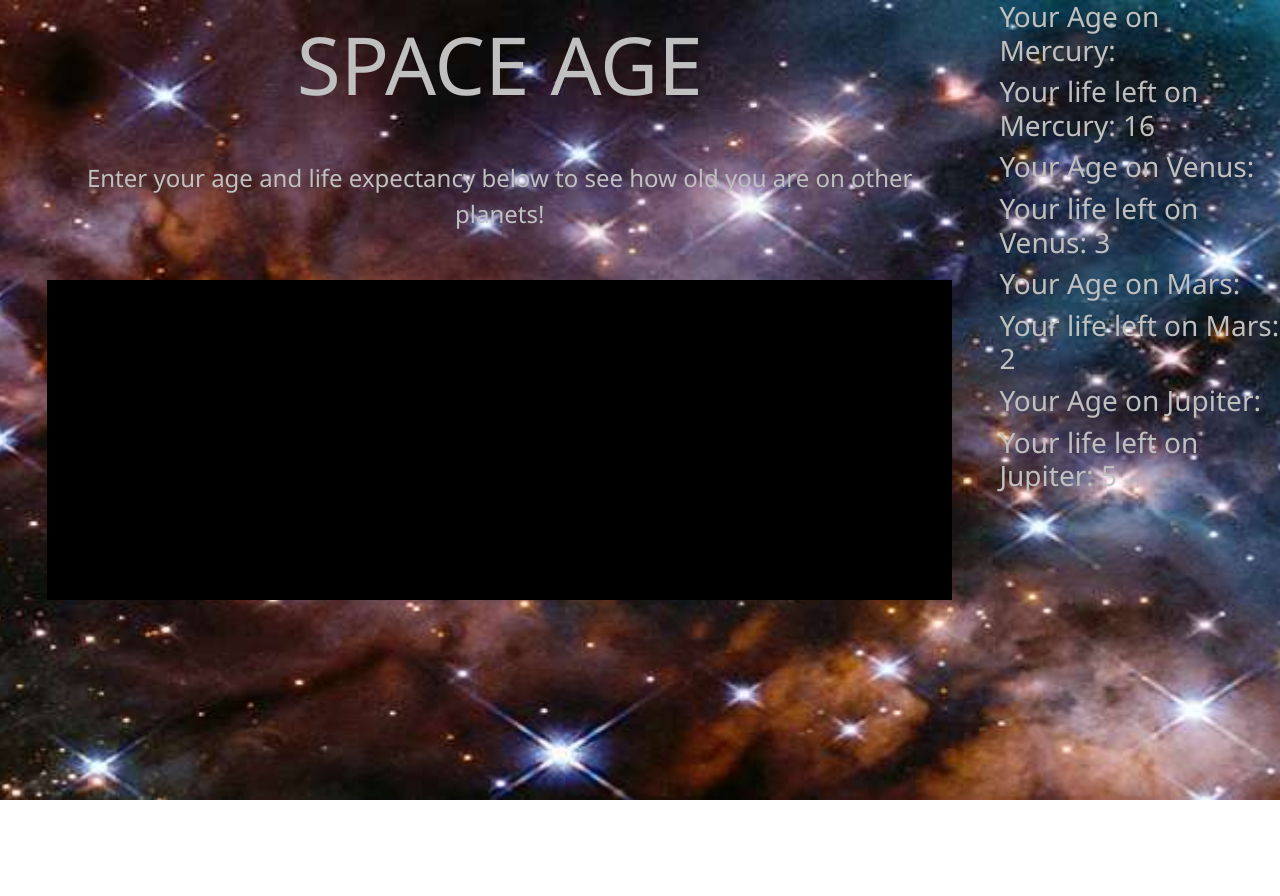
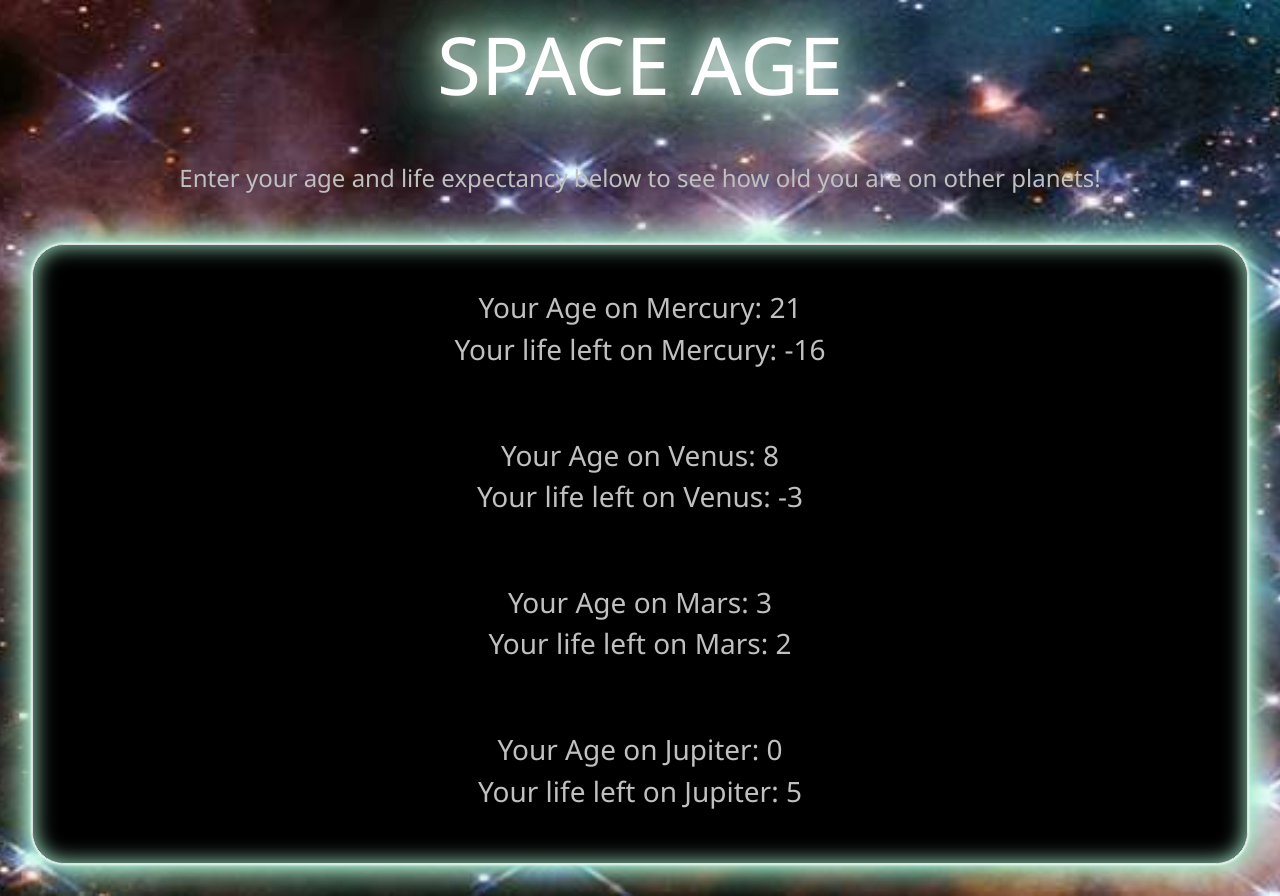
Before and after one commit to rbroadsword/space-age, a website built with webpack: page src/index.html in a window 1280 px wide. Both pictures are taken after typing "5", "5" into the empty fields and a click on the button "Submit". Before the commit the page ends 800 px from the top, so only its background shows below. Built offline with nearby package versions, Linux system fonts and the light colour scheme.

Commit message:
fix jquery and update lifeLeftOn(planet) methods

```diff
--- a/src/css/styles.css
+++ b/src/css/styles.css
@@ -6,7 +6,6 @@
 body {
   color: silver;
   font-family: 'Segoe UI', Tahoma, Geneva, Verdana, sans-serif;
-  display: flex;
   min-height: 100vh;
   background-image: url("../assets/img/prawn-nebula-1638085867.jpg");
   background-position: center;
@@ -41,7 +40,36 @@ body {
   padding: .5rem;
   margin: .5rem;
 }
-
 .results {
   display: none;
+  min-height: 60vh;
+  text-align: center;
+  padding: 2rem;
+  margin: 2rem;
+  background-color: black;
 }
+.mercury, .venus, .mars, .jupiter {
+  margin: 1rem;
+  padding: 1.5rem;
+}
+.neonText {
+  color: #fff;
+  text-shadow:
+    0 0 21px #fff,
+    0 0 42px #AAF0D1,
+    0 0 82px #AAF0D1,
+    0 0 92px #AAF0D1,
+    0 0 102px #AAF0D1,
+    0 0 151px #AAF0D1;
+}
+.border {
+  border: 0.2rem solid #fff;
+  border-radius: 2rem;
+  padding: 0.4em;
+  box-shadow: 0 0 .2rem #fff,
+              0 0 .2rem #fff,
+              0 0 2rem  #AAF0D1,
+              0 0 0.8rem #AAF0D1,
+              0 0 2.8rem #AAF0D1,
+              inset 0 0 1.3rem #AAF0D1;
+}
--- a/src/index.html
+++ b/src/index.html
@@ -9,11 +9,11 @@
 <body>
   <div class="container image">
     <header class="intro">
-      <h1>SPACE AGE</h1>
+      <h1 class="neonText">SPACE AGE</h1>
       <p>Enter your age and life expectancy below to see how old you are on other planets!</p>
     </header>
 
-    <div class="main">
+    <div class="main border">
       <form id="userInput">
         <div class="form-group ui">
           <label for="age">Enter your age:</label>
@@ -28,7 +28,7 @@
       </form>
     </div>
   </div>
-    <div class="results">
+    <div class="results border">
       <div class="mercury">
         <h3>Your Age on Mercury: <span class="mercury-age"></span></h3>
         <h3>Your life left on Mercury: <span class="mercury-life-left"></span></h3>
--- a/src/index.js
+++ b/src/index.js
@@ -9,14 +9,12 @@ import './css/styles.css';
 $(function () {
   $('#userInput').on('submit', function (event) {
     event.preventDefault();
-    $('#userInput').hide();
+    $('.main').hide();
     $('.results').show();
     const userAge = parseInt($('#userAge').val());
     const userLifeExpectancy = parseInt($('#userLifeExpectancy').val());
 
     const myAge = new Universe(userAge, userLifeExpectancy);
-
-    console.log(myAge);
 
     let ageOnMercury = myAge.mercuryAge();
     let ageOnVenus = myAge.venusAge();
--- a/src/js/universe.js
+++ b/src/js/universe.js
@@ -12,28 +12,32 @@ export default class Universe {
   mercuryAge() {
     let ageOnMercury = Math.round(this.age / .24);
     this.ageOnMercury = ageOnMercury;
+    return ageOnMercury;
   }
 
   venusAge() {
       let ageOnVenus = Math.round(this.age / .62);
       this.ageOnVenus = ageOnVenus;
+      return ageOnVenus;
     }
 
     marsAge() {
       let ageOnMars = Math.round(this.age / 1.88);
       this.ageOnMars = ageOnMars;
+      return ageOnMars;
     }
 
     jupiterAge() {
       let ageOnJupiter = Math.round(this.age / 11.86);
       this.ageOnJupiter =  ageOnJupiter;
+      return ageOnJupiter;
     }
 
     lifeLeftOnMercury() {
       let yearsLeftToLive;
       let leftOnMercury = this.lifeExpectancy - this.ageOnMercury;
       if (Math.sign(leftOnMercury) === -1 ) {
-        yearsLeftToLive = leftOnMercury * -1;
+        yearsLeftToLive = leftOnMercury;
         return yearsLeftToLive;
       } else {
         yearsLeftToLive = leftOnMercury;
@@ -45,7 +49,7 @@ export default class Universe {
       let yearsLeftToLive;
       let leftOnVenus = this.lifeExpectancy - this.ageOnVenus;
       if (Math.sign(leftOnVenus) === -1 ) {
-        yearsLeftToLive = leftOnVenus * -1;
+        yearsLeftToLive = leftOnVenus;
         return yearsLeftToLive;
       } else {
         yearsLeftToLive = leftOnVenus;
@@ -57,7 +61,7 @@ export default class Universe {
       let yearsLeftToLive;
       let leftOnMars = this.lifeExpectancy - this.ageOnMars;
       if (Math.sign(leftOnMars) === -1 ) {
-        yearsLeftToLive = leftOnMars * -1;
+        yearsLeftToLive = leftOnMars;
         return yearsLeftToLive;
       } else {
         yearsLeftToLive = leftOnMars;
@@ -69,7 +73,7 @@ export default class Universe {
       let yearsLeftToLive;
       let leftOnJupiter = this.lifeExpectancy - this.ageOnJupiter;
       if (Math.sign(leftOnJupiter) === -1 ) {
-        yearsLeftToLive = leftOnJupiter * -1;
+        yearsLeftToLive = leftOnJupiter;
         return yearsLeftToLive;
       } else {
         yearsLeftToLive = leftOnJupiter;
```
